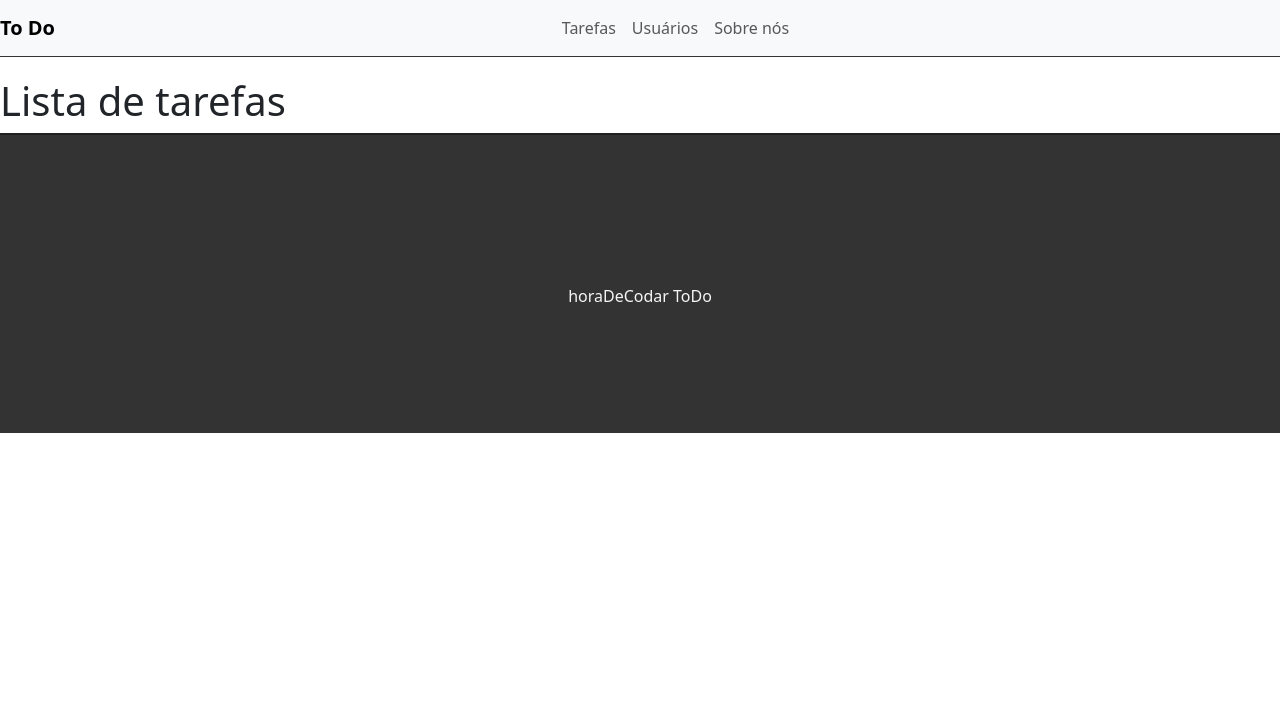
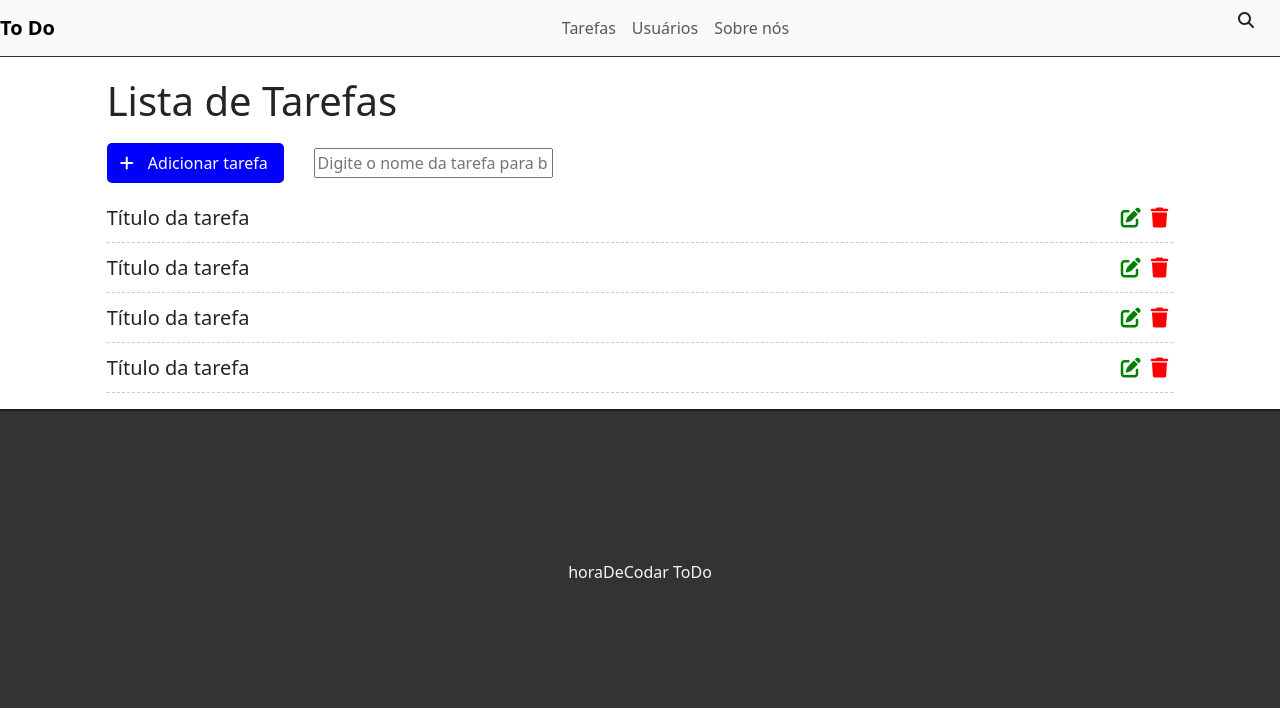
Before and after one commit to juliaborgess18/projetoDjango, a Django app: page / in a window 1280 px wide. Shown: the top 708 px of the page. Run offline with Django 4.2, Linux system fonts and the light colour scheme; some libraries are stand-ins or nearby versions.

Commit message:
Estilizando lista de tarefas

```diff
--- a/todo/tasks/static/css/style.css
+++ b/todo/tasks/static/css/style.css
@@ -22,6 +22,71 @@
     letter-spacing: 1px;
 }
 
+/* Botão de adicionar */
+.add-div{
+    background-color: blue;
+    cursor: pointer;
+    display: inline-block;
+    color: white;
+    padding: 8px;
+    border-radius: 5px;
+    margin-right: 25px;
+}
+
+.fas.fa-plus{
+    color: white;
+    margin-right: 10px;
+    margin-left: 5px;
+}
+
+/* Search */
+
+.fas.fa-search{
+    position: absolute;
+    top: 12px;
+    right: 26px;
+}
+
+.search-div{
+    padding: 0px;
+    margin-top: 15px;
+    margin-bottom: 15px;
+    display: inline-block;
+}
+
+
+/* Lista de tarefas */
+.list-div{
+    padding: 0;
+}
+
+.task-list{
+    padding-left: 0;
+}
+
+.task-item{
+    list-style: none;
+    font-size: 20px;
+    height: 50px;
+    padding-top: 10px;
+    border-bottom: 1px dashed #ccc;
+}
+
+.fas.fa-trash, .fas.fa-edit{
+    cursor: pointer;
+    margin: 5px;
+    font-size: 20px;
+    float: right;
+}
+
+.fas.fa-trash{
+    color: red;
+}
+
+.fas.fa-edit{
+    color: green;
+}
+
 /* Rodapé */
 footer {
     background-color: #333;
--- a/todo/tasks/templates/base.html
+++ b/todo/tasks/templates/base.html
@@ -8,6 +8,7 @@
     <title>{% block title %}{% endblock %}</title>
     <link href="https://cdn.jsdelivr.net/npm/bootstrap@5.3.2/dist/css/bootstrap.min.css" rel="stylesheet"
         integrity="sha384-T3c6CoIi6uLrA9TneNEoa7RxnatzjcDSCmG1MXxSR1GAsXEV/Dwwykc2MPK8M2HN" crossorigin="anonymous">
+    <script src="https://kit.fontawesome.com/bdad2d30cb.js" crossorigin="anonymous"></script>
     <link rel="stylesheet" href="{% static 'css/style.css' %}">
 </head>
 
--- a/todo/tasks/templates/tasks/list.html
+++ b/todo/tasks/templates/tasks/list.html
@@ -3,5 +3,36 @@
 {% block title %}Lista de Tarefas{% endblock %}
 
 {% block content %}
-<h1>Lista de tarefas</h1>
+<div class="offset-1 col-10 list-div">
+    <h1>Lista de Tarefas</h1>
+    <div class="col-2 add-div">
+        <i class="fas fa-plus"></i> Adicionar tarefa
+    </div>
+    <div class="col-9 search-div">
+        <input type="text" id="search" name="search" placeholder="Digite o nome da tarefa para buscar">
+        <i class="fas fa-search"></i>
+    </div>
+    <ul class="task-list">
+        <li class="task-item">
+            <span>Título da tarefa</span>
+            <span><i class="fas fa-trash"></i></span>
+            <span><i class="fas fa-edit"></i></span>
+        </li>
+        <li class="task-item">
+            <span>Título da tarefa</span>
+            <span><i class="fas fa-trash"></i></span>
+            <span><i class="fas fa-edit"></i></span>
+        </li>
+        <li class="task-item">
+            <span>Título da tarefa</span>
+            <span><i class="fas fa-trash"></i></span>
+            <span><i class="fas fa-edit"></i></span>
+        </li>
+        <li class="task-item">
+            <span>Título da tarefa</span>
+            <span><i class="fas fa-trash"></i></span>
+            <span><i class="fas fa-edit"></i></span>
+        </li>
+    </ul>
+</div>
 {% endblock %}
```
